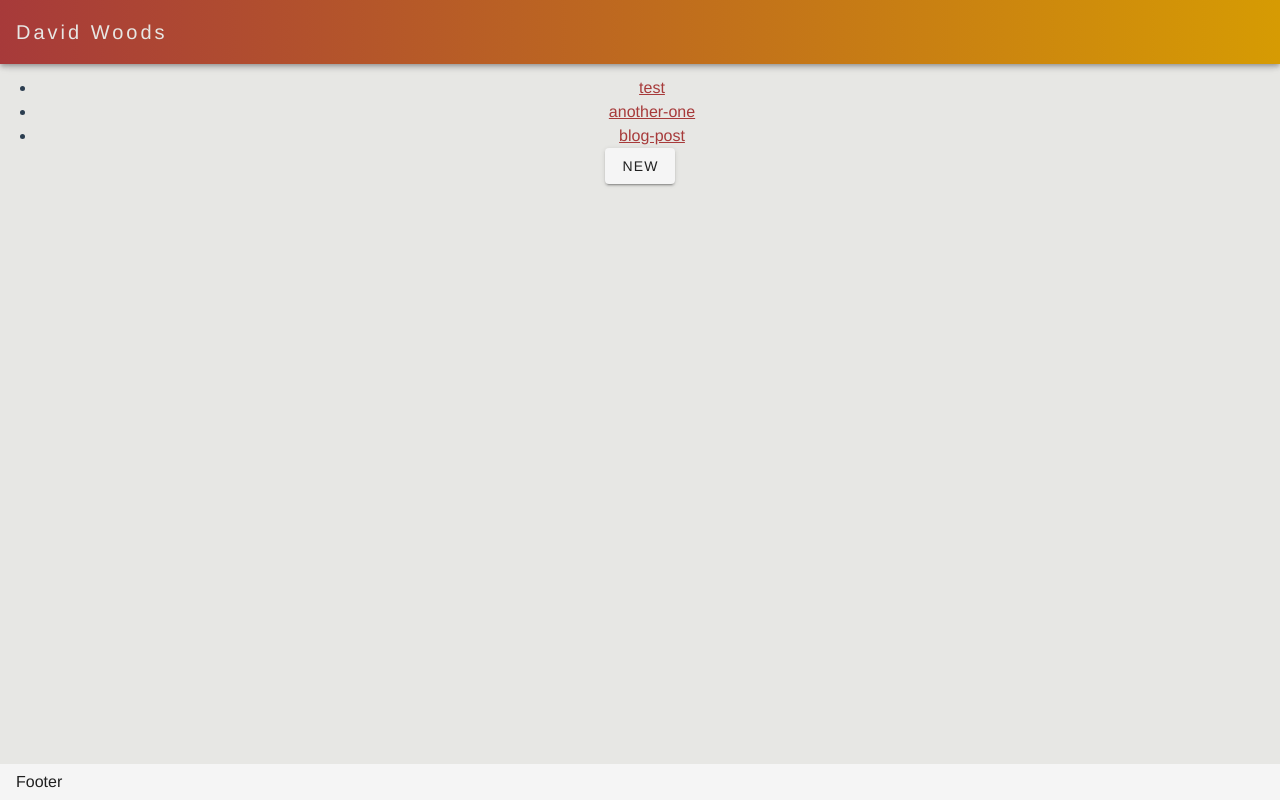
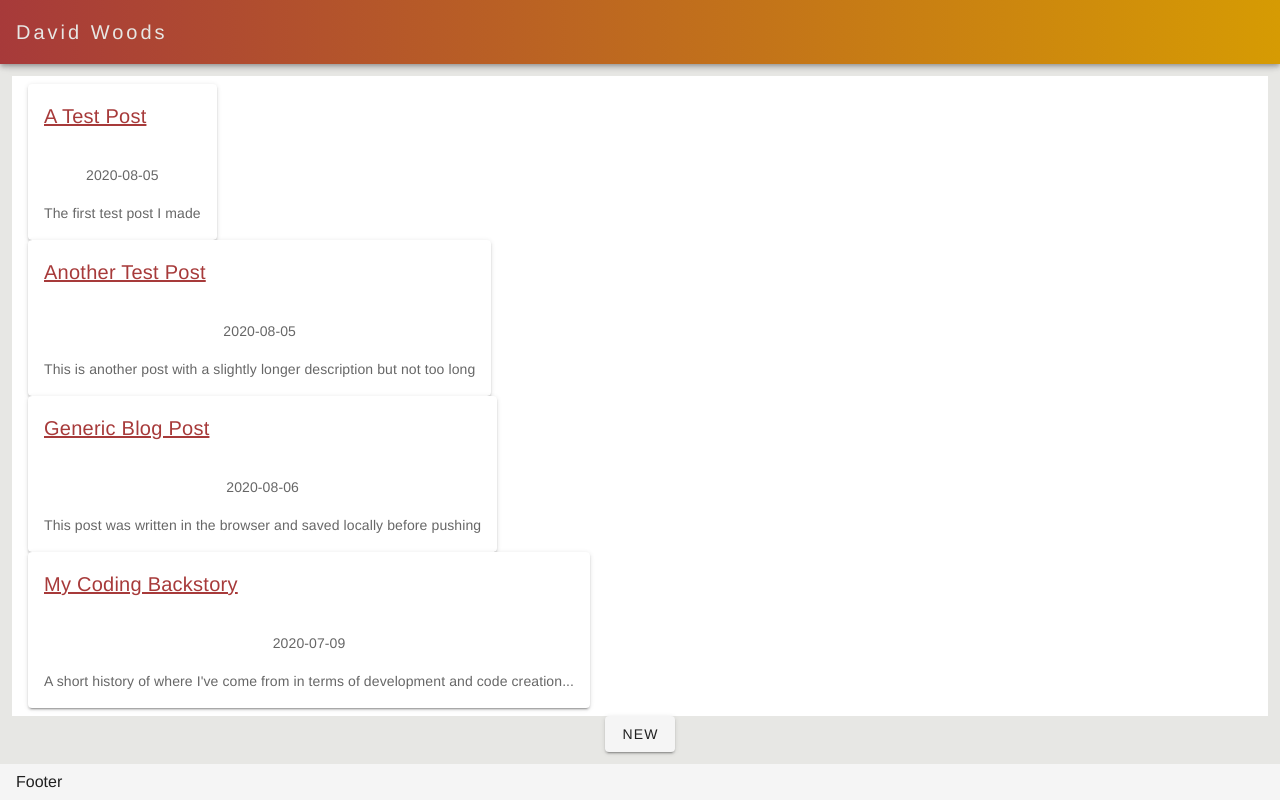
Before and after one commit to dave-woods/dwoods.xyz, a Vue app: page /blog/read in a window 1280 px wide. Built offline with nearby package versions, Linux system fonts and the light colour scheme; the HTML template or start-up script is replaced by a standard one.

Commit message:
Updated blogpost metadata

```diff
--- a/src/assets/meta/posts.json
+++ b/src/assets/meta/posts.json
@@ -1,5 +1,30 @@
 [
-    "test",
-    "another-one",
-    "blog-post"
+    {
+        "id": "test",
+        "date": "2020-08-05",
+        "title": "A Test Post",
+        "description": "The first test post I made",
+        "tags": ["research"]
+    },
+    {
+        "id": "another-one",
+        "date": "2020-08-05",
+        "title": "Another Test Post",
+        "description": "This is another post with a slightly longer description but not too long",
+        "tags": []
+    },
+    {
+        "id": "blog-post",
+        "date": "2020-08-06",
+        "title": "Generic Blog Post",
+        "description": "This post was written in the browser and saved locally before pushing",
+        "tags": ["development"]
+    },
+    {
+        "id": "my-coding-backstory",
+        "date": "2020-07-09",
+        "title": "My Coding Backstory",
+        "description": "A short history of where I've come from in terms of development and code creation...",
+        "tags": ["development"]
+    }
 ]
--- a/src/views/Blog.vue
+++ b/src/views/Blog.vue
@@ -11,9 +11,14 @@
         <div v-html="computedMarkdown"></div>
     </div>
     <div v-else>
-        <ul>
-            <li v-for="bp in blogPosts" :key="bp"><router-link :to="`/blog/read/${bp}`">{{ bp }}</router-link></li>
-        </ul>
+        <v-list>
+            <v-list-item v-for="bp in blogPosts" :key="bp.id">
+            <v-card>
+                <router-link :to="`/blog/read/${bp.id}`"><v-card-title>{{ bp.title }}</v-card-title></router-link>
+                <v-card-subtitle>{{ bp.date }}</v-card-subtitle>
+                <v-card-text>{{ bp.description }}</v-card-text>
+            </v-card></v-list-item>
+        </v-list>
         <v-btn key="new-post-button" to="/blog/write">New</v-btn>
     </div>
 </template>
```
